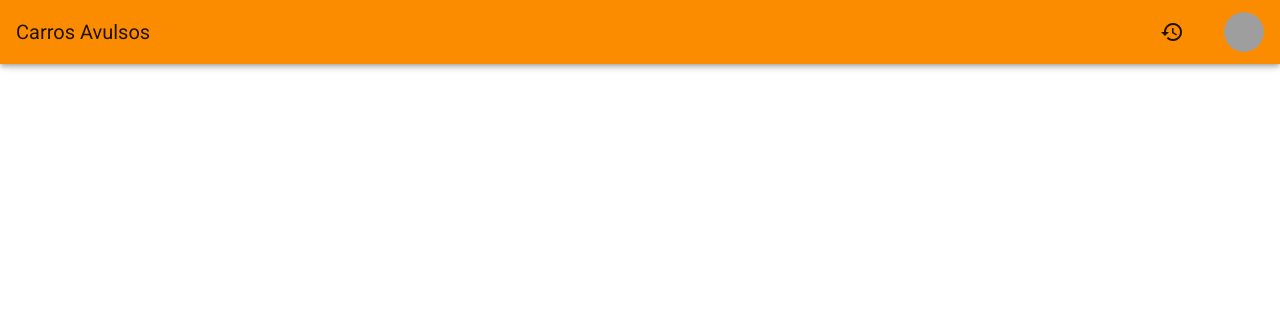
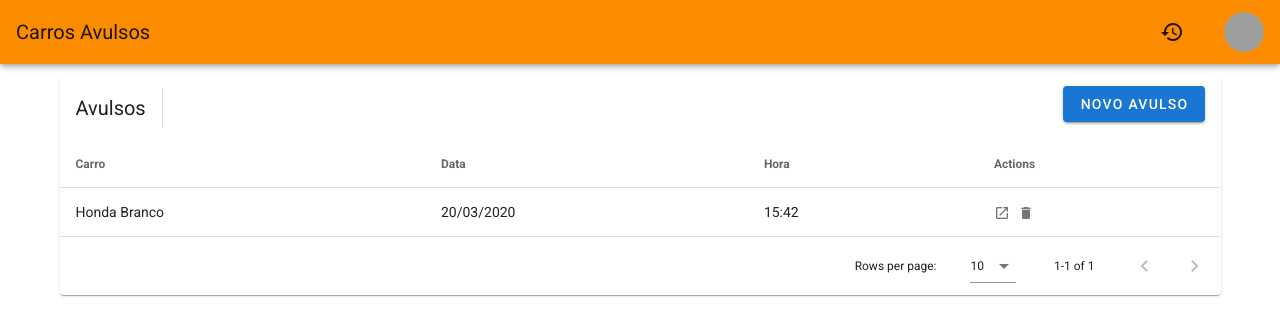
Before and after one commit to leonakaodev/parking-control, a Vue app in the folder client/: page /single-cars in a window 1280 px wide. Shown: the top 336 px of the page. Built offline with nearby package versions, Linux system fonts and the light colour scheme; grey boxes are pictures that could not be loaded.

Commit message:
Created data table to single cars page

```diff
--- a/client/src/pages/SingleCars.vue
+++ b/client/src/pages/SingleCars.vue
@@ -1,16 +1,154 @@
 <template>
-    <MainPage
-        title="Carros Avulsos"
-    >
+    <MainPage title="Carros Avulsos">
+        <v-container>
+            <v-data-table
+                :headers="headers"
+                :items="cars"
+                sort-by="calories"
+                class="elevation-1"
+            >
+                <template v-slot:top>
+                    <v-toolbar flat color="white">
+                        <v-toolbar-title>Avulsos</v-toolbar-title>
+                        <v-divider
+                        class="mx-4"
+                        inset
+                        vertical
+                        ></v-divider>
+                        <v-spacer></v-spacer>
+                        <v-dialog v-model="dialog" max-width="500px">
+                            <template v-slot:activator="{ on }">
+                                <v-btn color="primary" dark class="mb-2" v-on="on">Novo avulso</v-btn>
+                            </template>
+                            <v-card>
+                                <v-card-title>
+                                    <span class="headline">Adicionando avulso</span>
+                                </v-card-title>
 
+                                <v-card-text>
+                                    <v-container>
+                                        <v-row>
+                                            <v-col cols="12" sm="6" md="4">
+                                                <v-text-field v-model="editedItem.name" label="Dessert name"></v-text-field>
+                                            </v-col>
+                                            <v-col cols="12" sm="6" md="4">
+                                                <v-text-field v-model="editedItem.calories" label="Calories"></v-text-field>
+                                            </v-col>
+                                            <v-col cols="12" sm="6" md="4">
+                                                <v-text-field v-model="editedItem.fat" label="Fat (g)"></v-text-field>
+                                            </v-col>
+                                            <v-col cols="12" sm="6" md="4">
+                                                <v-text-field v-model="editedItem.carbs" label="Carbs (g)"></v-text-field>
+                                            </v-col>
+                                            <v-col cols="12" sm="6" md="4">
+                                                <v-text-field v-model="editedItem.protein" label="Protein (g)"></v-text-field>
+                                            </v-col>
+                                        </v-row>
+                                    </v-container>
+                                </v-card-text>
+
+                                <v-card-actions>
+                                    <v-spacer></v-spacer>
+                                    <v-btn color="blue darken-1" text @click="close">Cancel</v-btn>
+                                </v-card-actions>
+                            </v-card>
+                        </v-dialog>
+                    </v-toolbar>
+                </template>
+                <template v-slot:item.actions="{ item }">
+                    <v-icon
+                        small
+                        class="mr-2"
+                        @click="openItem(item)"
+                    >
+                        mdi-open-in-new
+                    </v-icon>
+                    <v-icon
+                        small
+                        class="mr-2"
+                        @click="deleteItem(item)"
+                    >
+                        mdi-delete
+                    </v-icon>
+                </template>
+                <template v-slot:no-data>
+                   Nenhum avulso encontrado
+                </template>
+            </v-data-table>
+        </v-container>
     </MainPage>
 </template>
 
 <script>
-import MainPage from '../layouts/MainPage.vue'
+import MainPage from '../layouts/MainPage.vue';
+
 export default {
+    data: () => ({
+        dialog: false,
+        headers: [
+            {
+                text: 'Carro',
+                align: 'start',
+                sortable: false,
+                value: 'name',
+            },
+            { text: 'Data', value: 'date' },
+            { text: 'Hora', value: 'hour' },
+            { text: 'Actions', value: 'actions', sortable: false },
+        ],
+        cars: [],
+        editedIndex: -1,
+
+        editedItem: {
+            name: '',
+            calories: 0,
+            fat: 0,
+            carbs: 0,
+            protein: 0,
+        },
+    }),
+
     components: {
         MainPage
-    }
+    },
+
+    computed: {
+        formTitle () {
+            return this.editedIndex === -1 ? 'New Item' : 'Edit Item'
+        },
+    },
+
+    watch: {
+        dialog (val) {
+            val || this.close()
+        },
+    },
+
+    created () {
+        this.initialize()
+    },
+
+    methods: {
+        initialize () {
+            this.cars = [
+                {name: 'Honda Branco', date: '20/03/2020', hour: '15:42'}
+            ]
+        },
+
+        openItem (item) {
+            this.editedIndex = this.cars.indexOf(item)
+            this.editedItem = Object.assign({}, item)
+            this.dialog = true
+        },
+
+        deleteItem (item) {
+            console.log(item);
+            this.cars.splice(this.cars.indexOf(item), 1)
+        },
+
+        close () {
+            this.dialog = false
+        },
+    },
 }
 </script>
```
Also changed, not shown: client/src/layouts/MainPage.vue (line endings or trailing spaces).
